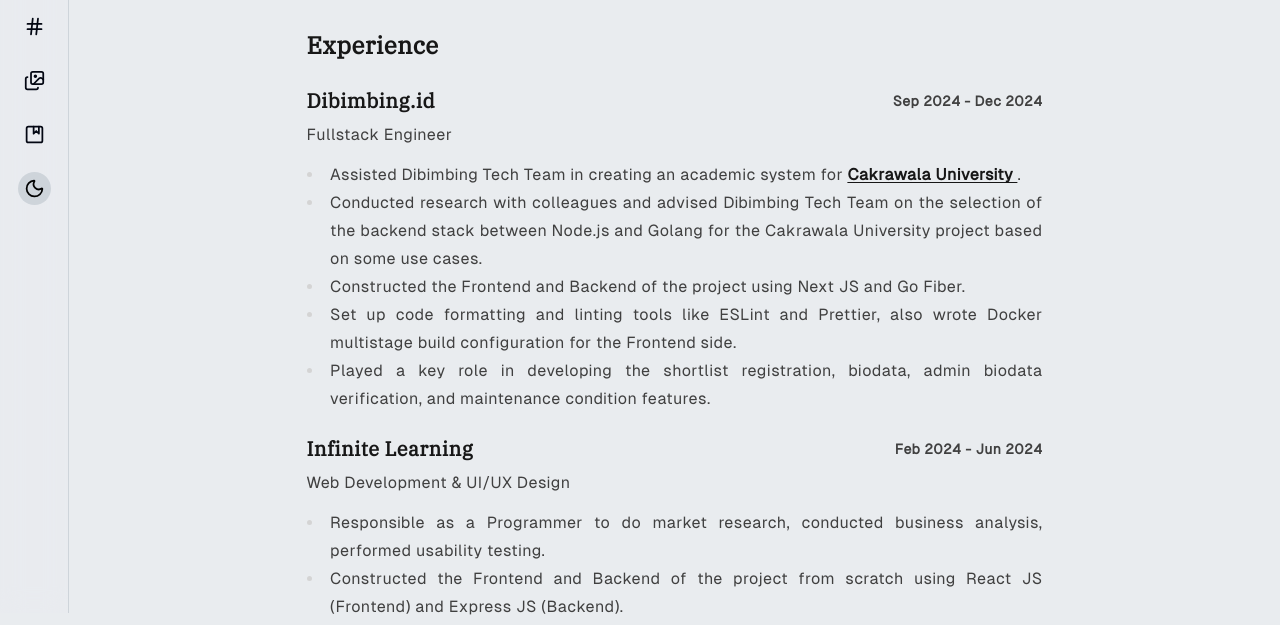
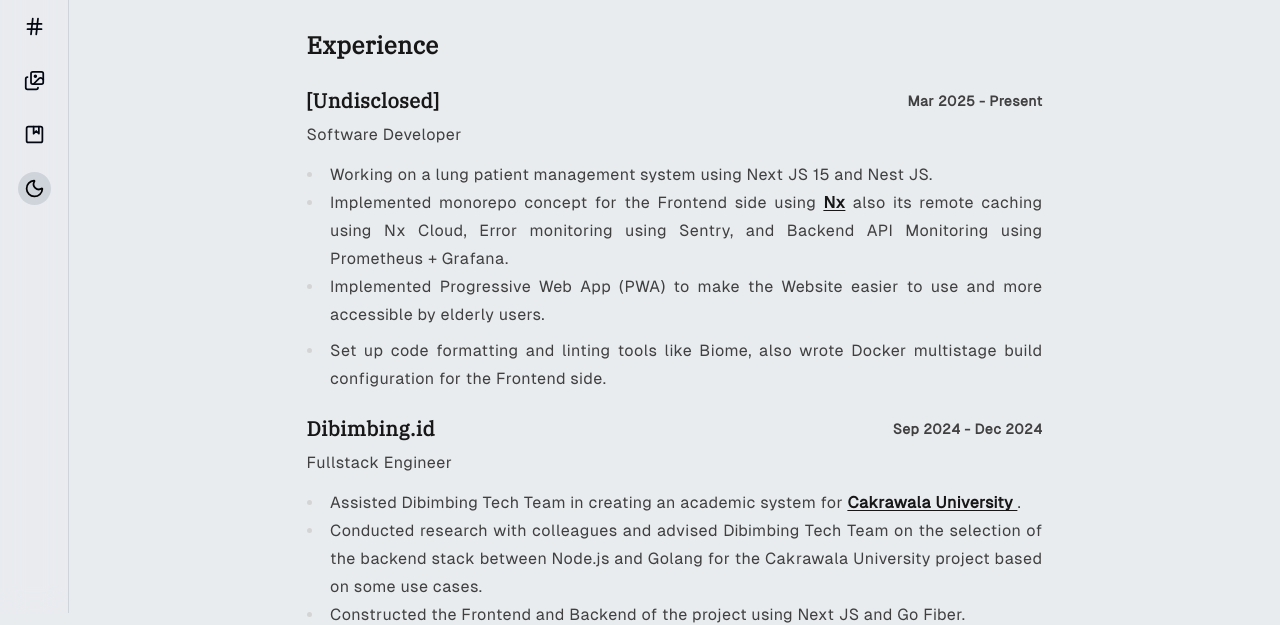
Before and after one commit to haikelz/ikuyo, an Astro site in the folder apps/web/: page / in a window 1280 px wide. Shown: the part 187-812 px from the top of the page. Built offline with nearby package versions, Linux system fonts and the light colour scheme; Astro itself is replaced by a stand-in of ours.

Commit message:
feat: add new experience

```diff
--- a/apps/web/src/pages/index.astro
+++ b/apps/web/src/pages/index.astro
@@ -54,6 +54,49 @@
     <section data-cy="experience" class="mt-8 w-full slide-enter-content">
       <h2 class="mb-6 mt-0 font-extrabold">Experience</h2>
       <div class="space-y-5 slide-enter-content">
+        <div>
+          <div
+            class="flex w-full flex-col items-start justify-start sm:flex-row sm:items-center sm:justify-between"
+          >
+            <h3 class="mb-0 mt-0">[Undisclosed]</h3>
+            <span class="mt-1.5 rounded-xs text-sm font-semibold sm:mt-0"
+              >Mar 2025 - Present</span
+            >
+          </div>
+          <p class="mb-0 mt-3 sm:mt-1">Software Developer</p>
+          <ul
+            class="!mt-3 !space-y-0 text-justify list-disc list-outside !pl-[1.1rem]"
+          >
+            <li>
+              <p class="!my-0">
+                Working on a lung patient management system using Next JS 15 and
+                Nest JS.
+              </p>
+            </li>
+            <li>
+              <p class="!my-0">
+                Implemented monorepo concept for the Frontend side using <a
+                  href="https://nx.dev/"
+                  target="_blank"
+                  rel="noopener noreferrer">Nx</a
+                > also its remote caching using Nx Cloud, Error monitoring using
+                Sentry, and Backend API Monitoring using Prometheus + Grafana.
+              </p>
+            </li>
+            <li>
+              <p class="!my-0">
+                Implemented Progressive Web App (PWA) to make the Website easier
+                to use and more accessible by elderly users.
+              </p>
+            </li>
+            <li>
+              <p class="!my-0">
+                Set up code formatting and linting tools like Biome, also wrote
+                Docker multistage build configuration for the Frontend side.
+              </p>
+            </li>
+          </ul>
+        </div>
         <div>
           <div
             class="flex w-full flex-col items-start justify-start sm:flex-row sm:items-center sm:justify-between"
```
